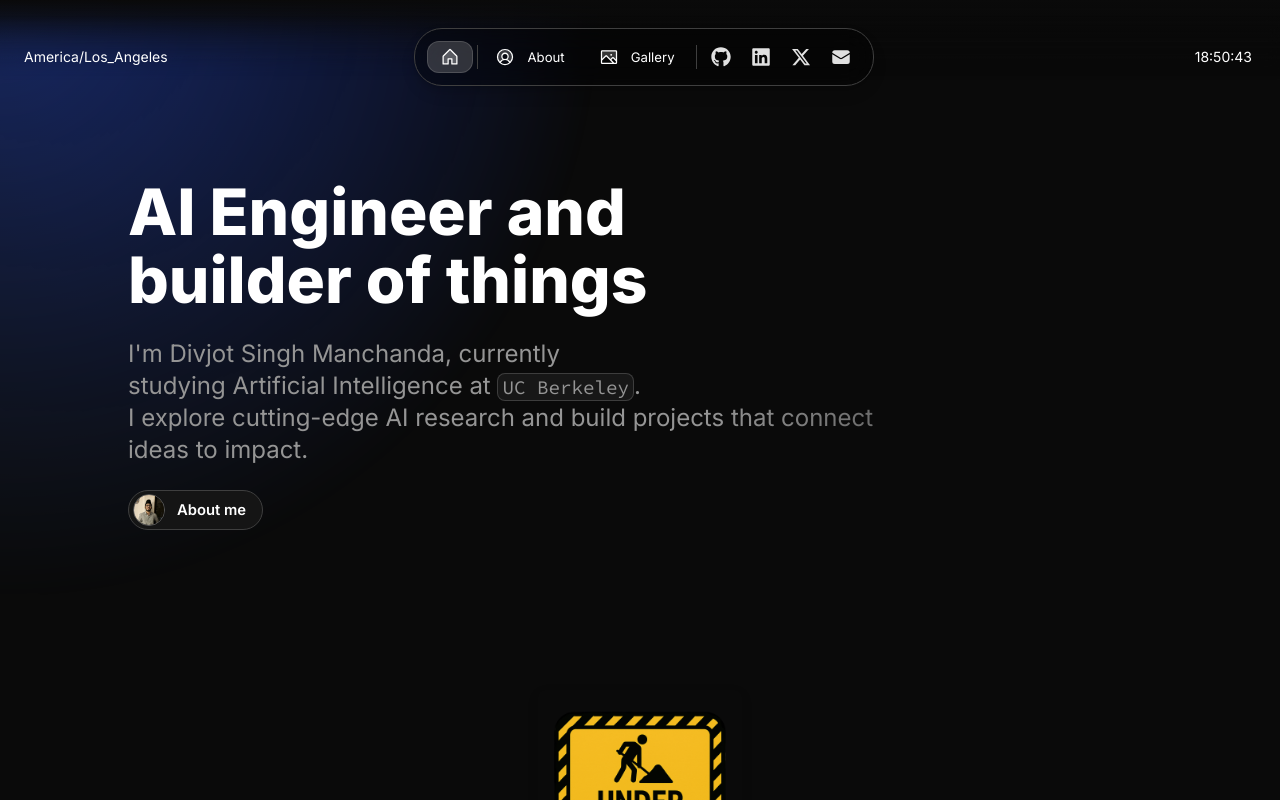
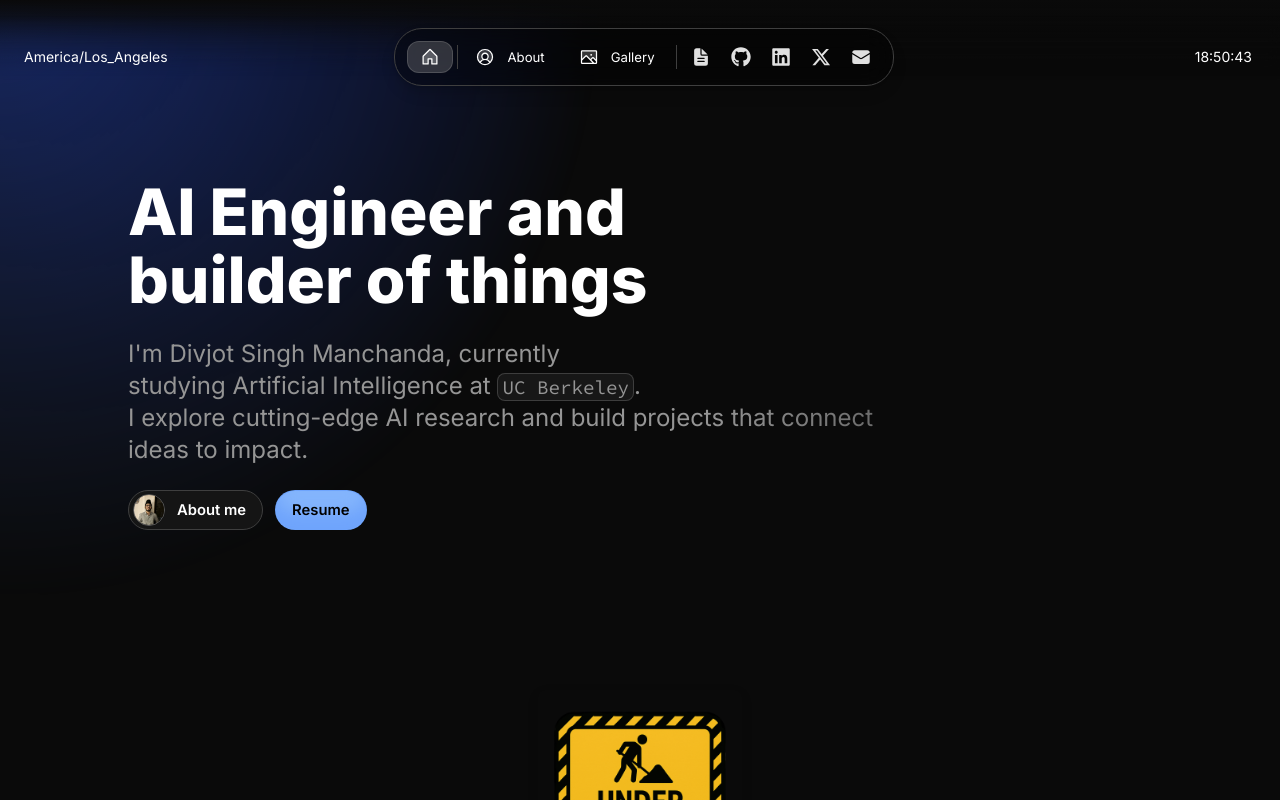
Before and after one commit to djsmanchanda/djsmanchanda_website, a Next.js app: page / in a window 1280 px wide. Shown: the top 800 px of the page. Built offline with nearby package versions, Linux system fonts and the light colour scheme.

Commit message:
Adding Resume

```diff
--- a/src/app/page.tsx
+++ b/src/app/page.tsx
@@ -75,6 +75,7 @@ export default function Home() {
             </Text>
           </RevealFx>
           <RevealFx translateY="12" delay={0.4} horizontal="start">
+            <Flex gap="12">
               <Button
                 id="about"
                 data-border="rounded"
@@ -94,6 +95,19 @@ export default function Home() {
                   {about.title}
                 </Flex>
               </Button>
+              <Button
+                id="resume"
+                data-border="rounded"
+                href="/resume.pdf"
+                variant="primary"
+                size="m"
+                target="_blank"
+                rel="noopener noreferrer"
+                arrowIcon
+              >
+                Resume
+              </Button>
+            </Flex>
           </RevealFx>
         </Column>
       </Column>
--- a/src/app/resources/content.js
+++ b/src/app/resources/content.js
@@ -25,6 +25,11 @@ const newsletter = {
 };
 
 const social = [
+  {
+    name: "Resume",
+    icon: "resume",
+    link: "www.djsmanchanda.com/resume.pdf",
+  },
   {
     name: "GitHub",
     icon: "github",
--- a/src/once-ui/icons.ts
+++ b/src/once-ui/icons.ts
@@ -32,6 +32,7 @@ import {
   PiBookBookmarkDuotone,
   PiImageDuotone,
 } from "react-icons/pi";
+import { IoDocumentText } from "react-icons/io5";
 
 import { FaDiscord, FaGithub, FaLinkedin, FaXTwitter } from "react-icons/fa6";
 
@@ -50,6 +51,7 @@ export const iconLibrary: Record<string, IconType> = {
   errorCircle: HiExclamationCircle,
   checkCircle: HiCheckCircle,
   email: HiEnvelope,
+  resume: IoDocumentText,
   globe: HiMiniGlobeAsiaAustralia,
   person: PiUserCircleDuotone,
   grid: PiGridFourDuotone,
```
Also changed, not shown: 1 other file (tests, documents, lock files or other folders). Lines whose indentation alone changed are shown as unchanged.
